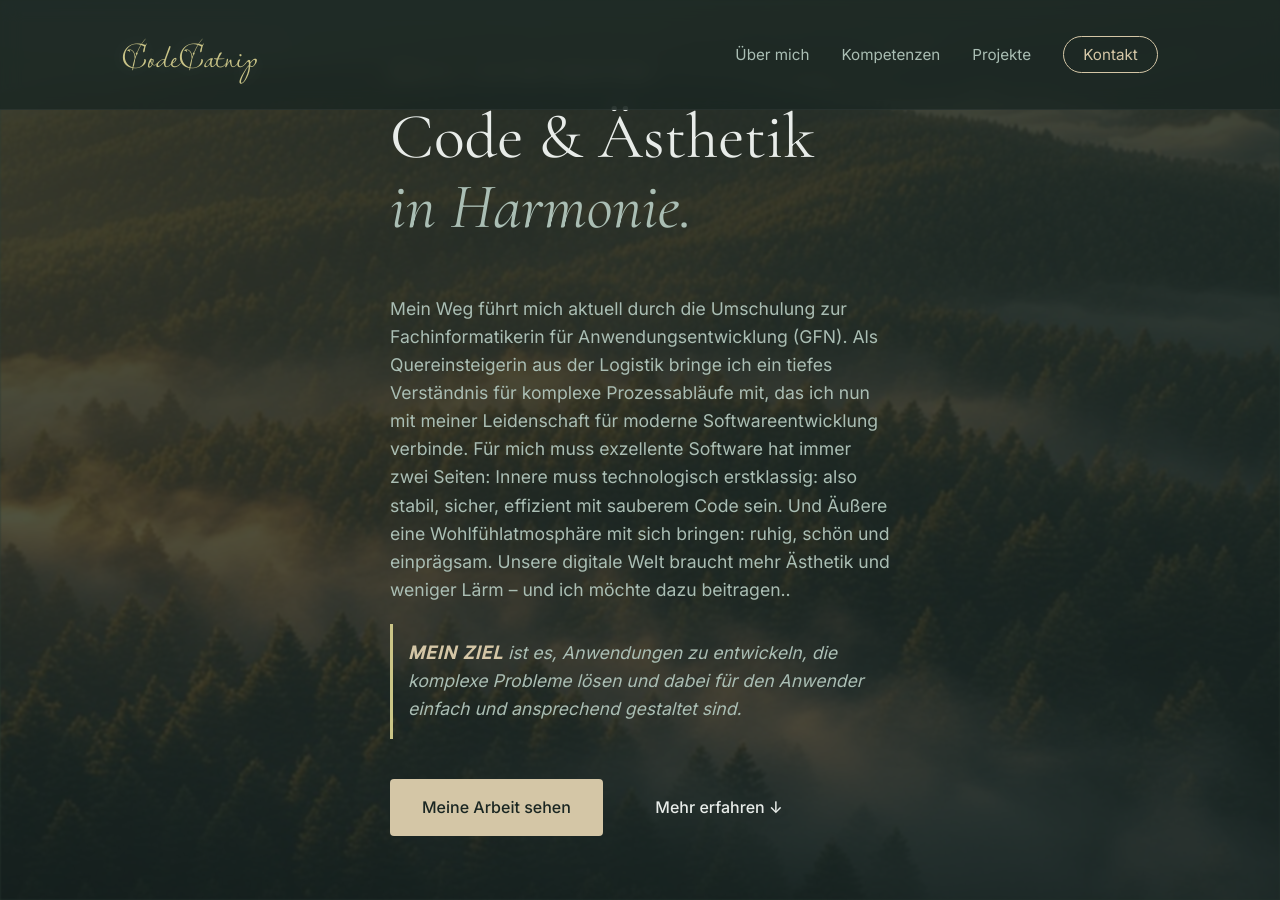
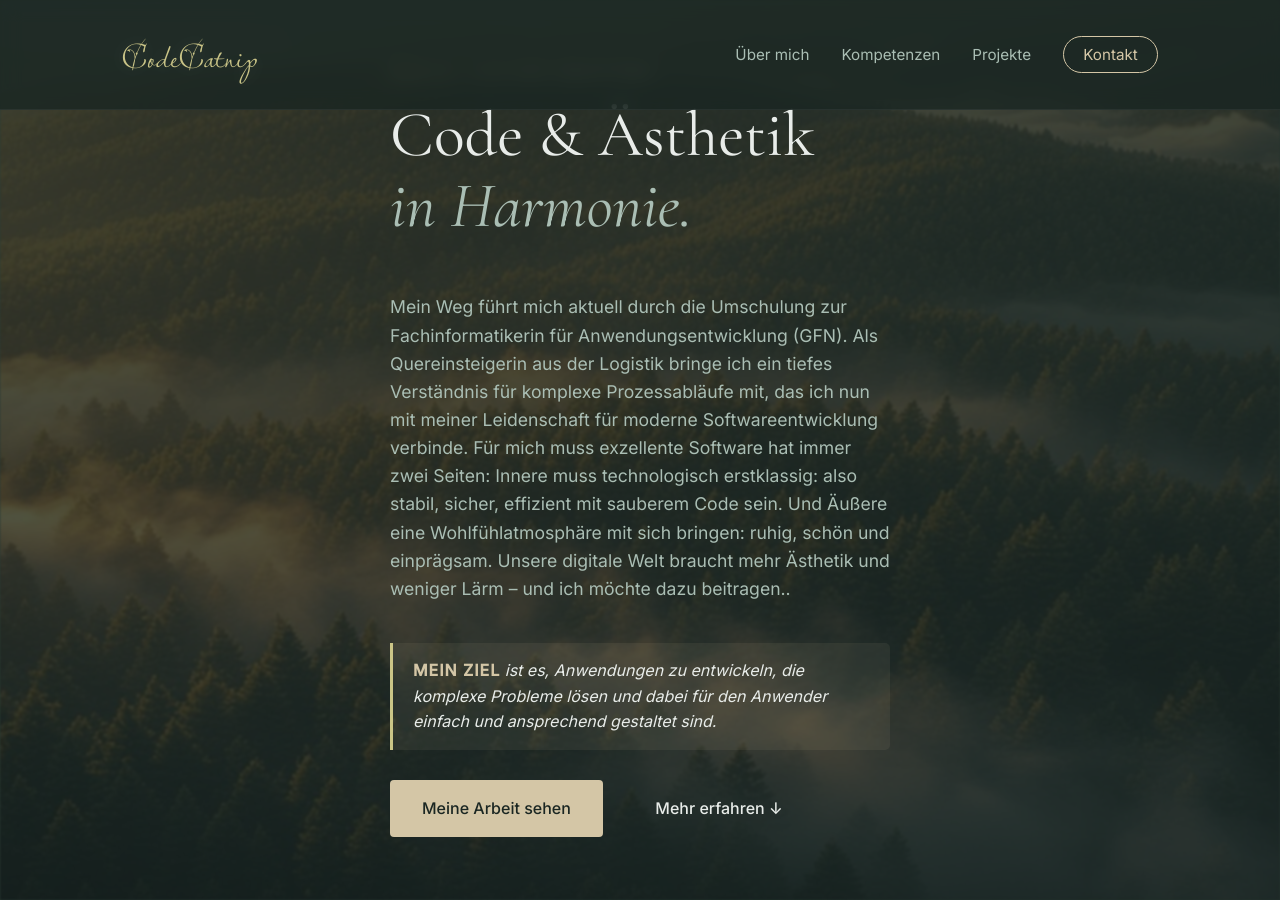
Before and after one commit to CodeCatnips/CodeCatnips.github.io, a Jekyll site: the page built from index.html, in a window 1280 px wide and 900 px high. Built offline with Jekyll 4.4.1, drawn with Linux system fonts in a browser that asks for light colours; some of the changed text lies outside the part shown.

Commit message:
Update Link

```diff
--- a/assets/css/main.css
+++ b/assets/css/main.css
@@ -302,18 +302,22 @@ section {
 
 .highlight-box {
   display: block;
-  margin-top: 20px;
-  padding: 15px;
+  margin-top: 10px;
+  margin-bottom: 30px;
+  padding: 15px 20px;
   border-left: 3px solid #cfc98af9;
-  color: var(--text-muted);
-  font-style: italic; /* Cursiv */
+  background: rgba(212, 198, 166, 0.08);
+  color: var(--text-main);
+  font-style: italic;
   border-radius: 0 5px 5px 0;
+  max-width: 500px;
 }
 
 .highlight-box strong {
   color: var(--accent);
   text-transform: uppercase;
   letter-spacing: 1px;
+  font-style: normal;
 }
 
 h2 {
--- a/index.html
+++ b/index.html
@@ -57,12 +57,12 @@
             Und Äußere eine Wohlfühlatmosphäre mit sich bringen: ruhig, schön
             und einprägsam. Unsere digitale Welt braucht mehr Ästhetik und
             weniger Lärm – und ich möchte dazu beitragen..
-            <span class="highlight-box">
-              <strong>Mein Ziel</strong> ist es, Anwendungen zu entwickeln, die
-              komplexe Probleme lösen und dabei für den Anwender einfach und
-              ansprechend gestaltet sind.
-            </span>
           </p>
+          <div class="highlight-box">
+            <strong>Mein Ziel</strong> ist es, Anwendungen zu entwickeln, die
+            komplexe Probleme lösen und dabei für den Anwender einfach und
+            ansprechend gestaltet sind.
+          </div>
           <div class="hero-actions">
             <a href="{{ '/#projects' | relative_url }}" class="btn btn-primary"
               >Meine Arbeit sehen</a
```
Also changed, not shown: other parts of index.html (+1 -1 lines).
